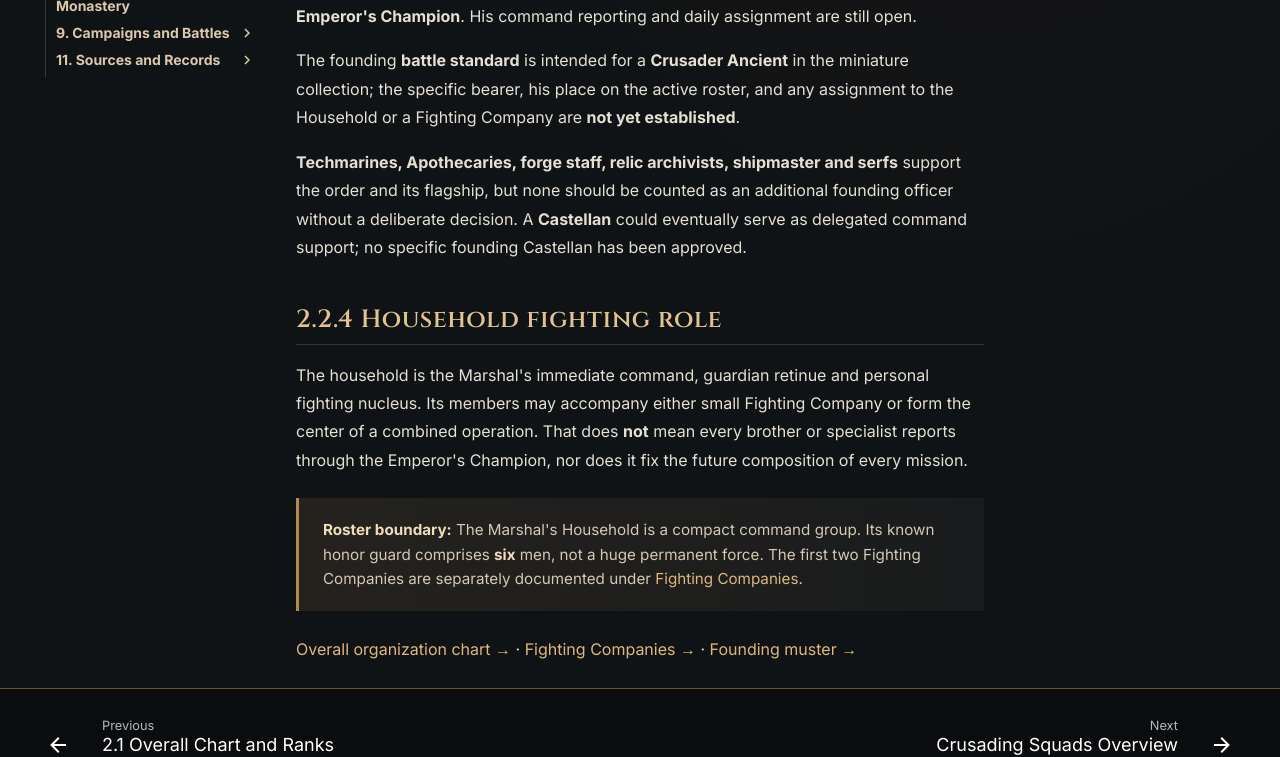
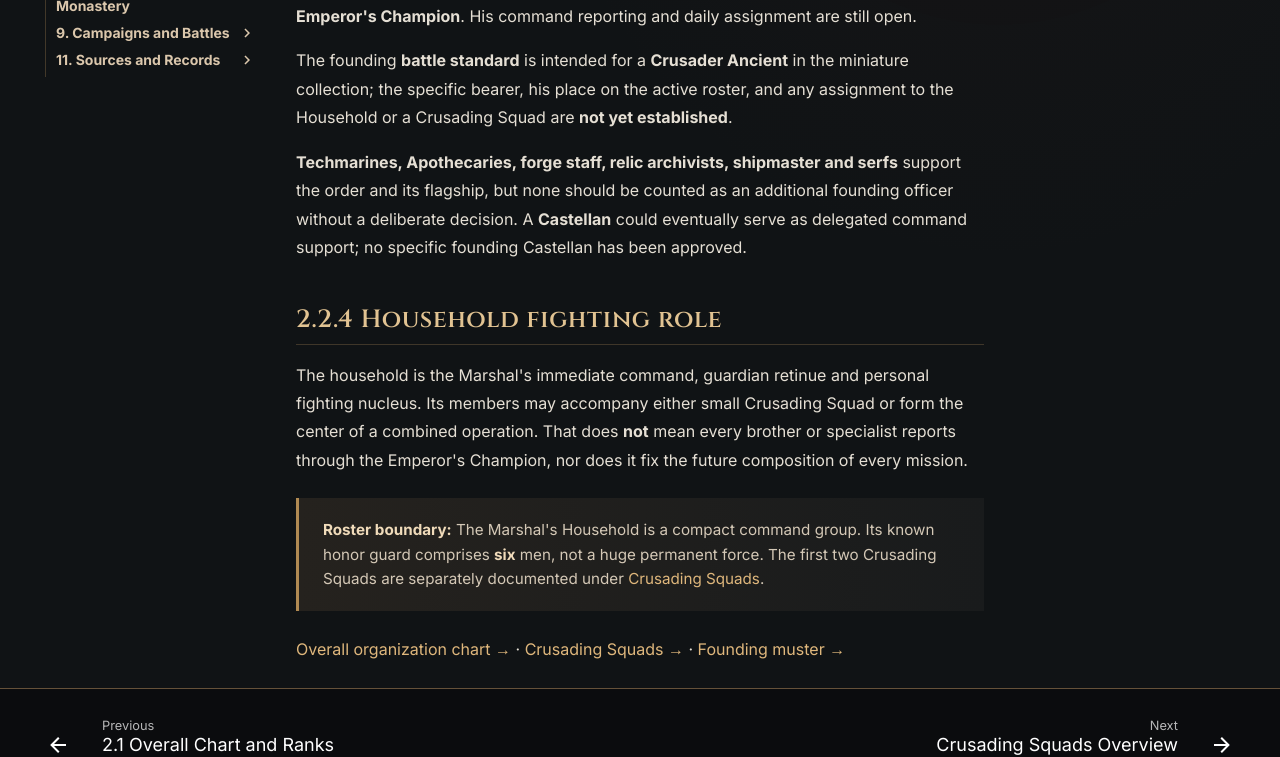
Before and after one commit to Rednecko/warhammer-archives, an MkDocs documentation site: the page built from docs/sons-of-sigismund/organization/marshals-household.md, in a window 1280 px wide and 1400 px high, scrolled down 1329 px. Shown: the part 554-1311 px from the top of the window. Built offline with MkDocs 1.6.1 and Material for MkDocs 9.7.7, drawn with Linux system fonts in a browser that asks for light colours; comment, search, counter and statistics services are not loaded; some of the changed text lies outside the part shown.

Commit message:
Rename Fighting Companies as compact Crusading Squads

```diff
--- a/docs/sons-of-sigismund/organization/marshals-household.md
+++ b/docs/sons-of-sigismund/organization/marshals-household.md
@@ -4,7 +4,7 @@
 
 <span class="archive-status">Core appointments established</span> <span class="archive-status open">Personal names and specialist postings pending</span>
 
-The **Marshal's Household** is the small command and personal retinue at the center of the Sons of Sigismund. It is **not a separate company**, nor is every specialist aboard *The Righteous Crusader* counted as a personal guard. The Marshal leads and fights alongside his brothers rather than directing a remote network of formations.
+The **Marshal's Household** is the small command and personal retinue at the center of the Sons of Sigismund. It is **not a third Crusading Squad**, nor is every specialist aboard *The Righteous Crusader* counted as a personal guard. The Marshal leads and fights alongside his brothers rather than directing a remote network of formations.
 
 ## 2.2.1 Household command register
 
@@ -34,14 +34,14 @@ These are **roster placeholders, not ranks or official heraldic identifiers**. A
 
 The household also benefits from the services of the **designated Sword Brother duelist**, who is one of the *remaining* original ten, **not a seventh honor guard and not a second Emperor's Champion**. His command reporting and daily assignment are still open.
 
-The founding **battle standard** is intended for a **Crusader Ancient** in the miniature collection; the specific bearer, his place on the active roster, and any assignment to the Household or a Fighting Company are **not yet established**.
+The founding **battle standard** is intended for a **Crusader Ancient** in the miniature collection; the specific bearer, his place on the active roster, and any assignment to the Household or a Crusading Squad are **not yet established**.
 
 **Techmarines, Apothecaries, forge staff, relic archivists, shipmaster and serfs** support the order and its flagship, but none should be counted as an additional founding officer without a deliberate decision. A **Castellan** could eventually serve as delegated command support; no specific founding Castellan has been approved.
 
 ## 2.2.4 Household fighting role
 
-The household is the Marshal's immediate command, guardian retinue and personal fighting nucleus. Its members may accompany either small Fighting Company or form the center of a combined operation. That does **not** mean every brother or specialist reports through the Emperor's Champion, nor does it fix the future composition of every mission.
+The household is the Marshal's immediate command, guardian retinue and personal fighting nucleus. Its members may accompany either small Crusading Squad or form the center of a combined operation. That does **not** mean every brother or specialist reports through the Emperor's Champion, nor does it fix the future composition of every mission.
 
-<div class="archive-strip"><strong>Roster boundary:</strong> The Marshal's Household is a compact command group. Its known honor guard comprises <strong>six</strong> men, not a huge permanent force. The first two Fighting Companies are separately documented under <a href="../fighting-companies/">Fighting Companies</a>.</div>
+<div class="archive-strip"><strong>Roster boundary:</strong> The Marshal's Household is a compact command group. Its known honor guard comprises <strong>six</strong> men, not a huge permanent force. The first two Crusading Squads are separately documented under <a href="../crusading-squads/">Crusading Squads</a>.</div>
 
-[Overall organization chart →](chain-of-command.md) · [Fighting Companies →](fighting-companies/index.md) · [Founding muster →](../history/founding.md#the-cruiser-and-first-muster)
+[Overall organization chart →](chain-of-command.md) · [Crusading Squads →](crusading-squads/index.md) · [Founding muster →](../history/founding.md#the-cruiser-and-first-muster)
```
